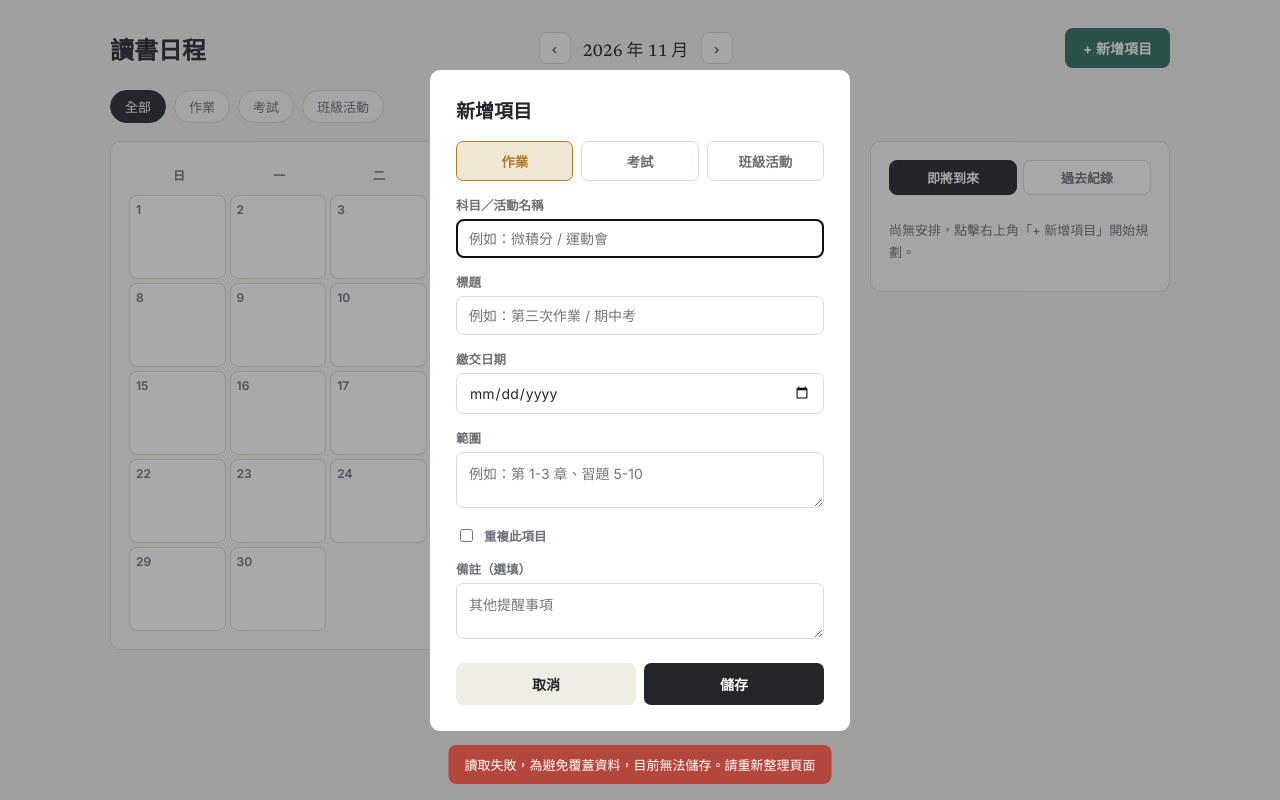
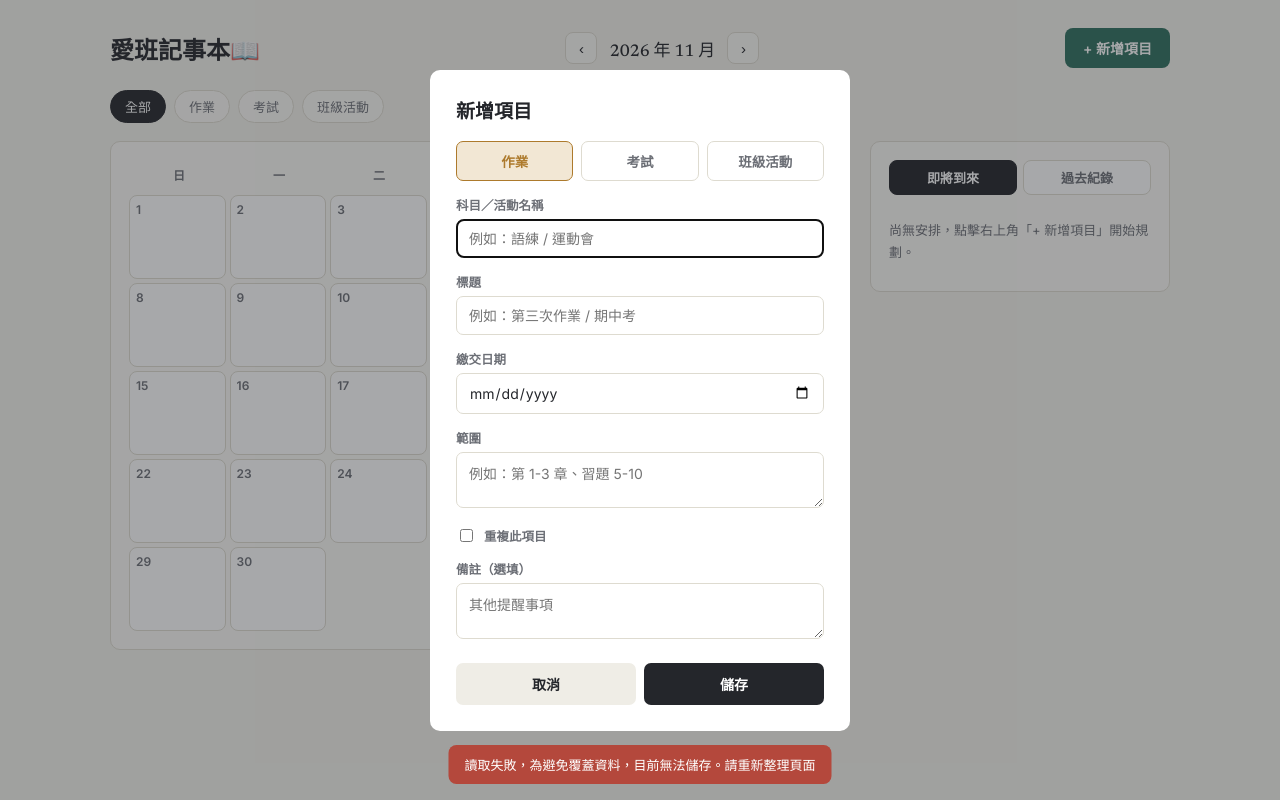
Before and after one commit to snow292018/Homework-schedule, a plain HTML site: page index.html in a window 1280 px wide. Both pictures are taken after a click on the button "+ 新增項目". Drawn offline with Linux system fonts and the light colour scheme.

Commit message:
Update index.html

```diff
--- a/index.html
+++ b/index.html
@@ -320,7 +320,7 @@
 
 <div id="auth-screen">
   <div class="auth-card" id="auth-card">
-    <h1>讀書日程</h1>
+    <h1>愛班記事本📖</h1>
     <p id="auth-sub">載入中…</p>
     <div id="auth-body"></div>
   </div>
@@ -328,7 +328,7 @@
 
 <div id="app">
   <header class="top">
-    <h1>讀書日程</h1>
+    <h1>愛班記事本📖</h1>
     <div class="month-nav">
       <button id="prev-month" aria-label="上個月">‹</button>
       <span class="month-label serif" id="month-label"></span>
@@ -372,7 +372,7 @@
     </div>
     <div class="field">
       <label>科目／活動名稱</label>
-      <input type="text" id="f-subject" placeholder="例如：微積分 / 運動會">
+      <input type="text" id="f-subject" placeholder="例如：語練 / 運動會">
     </div>
     <div class="field">
       <label id="f-title-label">標題</label>
```
